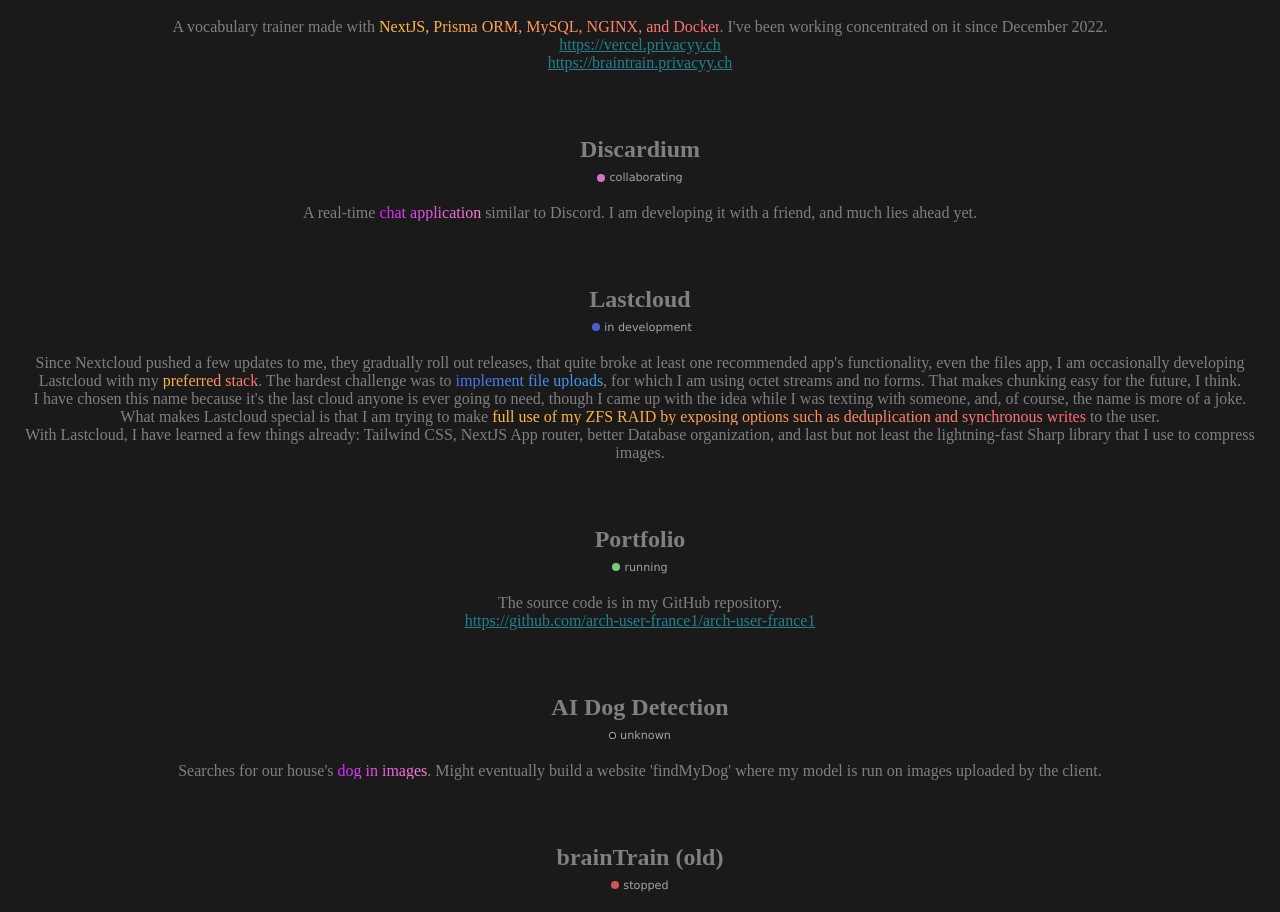
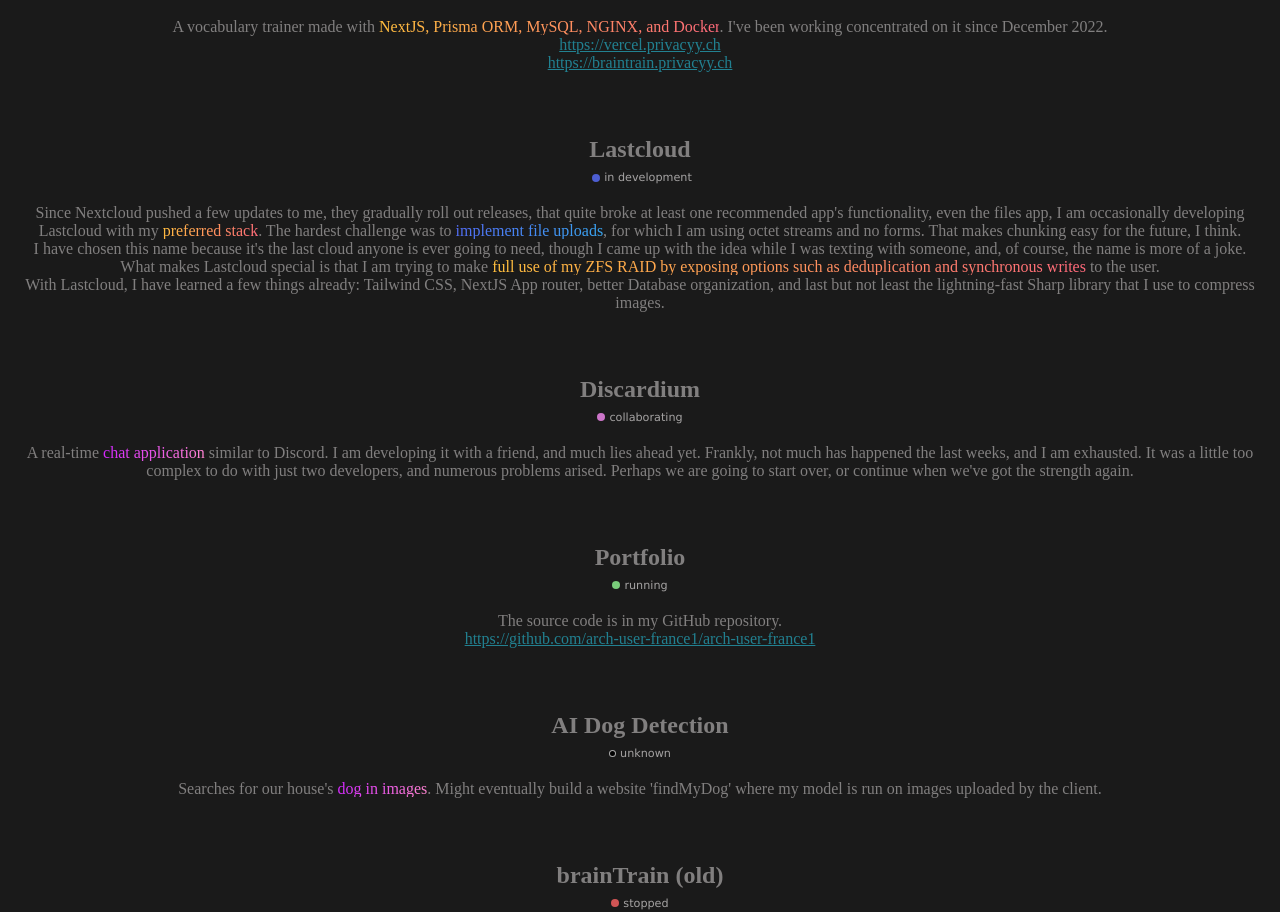
Before and after one commit to arch-user-france1/arch-user-france1, a Next.js app: page / in a window 1280 px wide. Shown: the part 943-1855 px from the top of the page. Built offline with nearby package versions, Linux system fonts and the light colour scheme.

Commit message:
break notice for Discardium

```diff
--- a/pages/index.js
+++ b/pages/index.js
@@ -158,10 +158,6 @@
         <span>A vocabulary trainer made with <GrWarm>NextJS, Prisma ORM, MySQL, NGINX, and Docker</GrWarm>. I've been working concentrated on it since December 2022.</span>
       </Project>
 
-      <Project projectname="Discardium" status="collaborating">
-        <span>A real-time <GrMagenta>chat application</GrMagenta> similar to Discord. I am developing it with a friend, and much lies ahead yet.</span>
-      </Project>
-
       <Project
       projectname="Lastcloud"
       status="in development"
@@ -177,6 +173,11 @@
           With Lastcloud, I have learned a few things already: Tailwind CSS, NextJS App router, better Database organization, and last but not least the lightning-fast Sharp library that I use to compress images.
         </span>
       </Project>
+
+      <Project projectname="Discardium" status="collaborating">
+        <span>A real-time <GrMagenta>chat application</GrMagenta> similar to Discord. I am developing it with a friend, and much lies ahead yet. Frankly, not much has happened the last weeks, and I am exhausted. It was a little too complex to do with just two developers, and numerous problems arised. Perhaps we are going to start over, or continue when we've got the strength again.</span>
+      </Project>
+
 
 
       <Project
```
